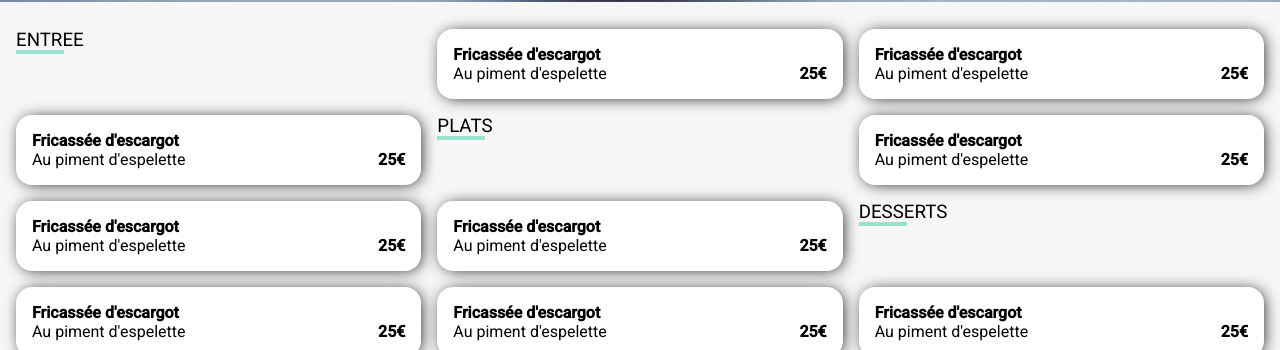
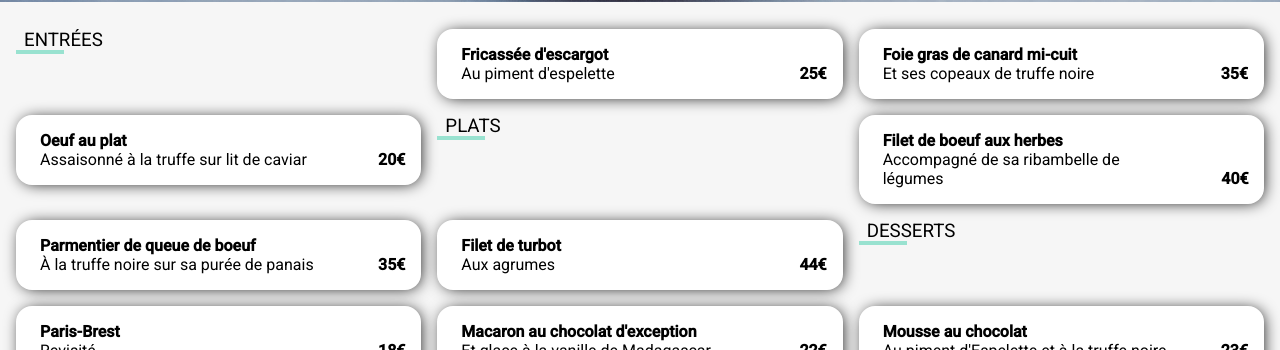
Before and after one commit to mohammediabdelkarim/oh-my-food, a website: page pages/resto-1.html in a window 1280 px wide. Shown: the part 602-952 px from the top of the page. Drawn offline with Linux system fonts and the light colour scheme; a web font is replaced by a local one.

Commit message:
fix/animations

```diff
--- /dev/null
+++ b/assets/favicon_io/about.txt
@@ -0,0 +1,6 @@
+This favicon was generated using the following font:
+
+- Font Title: Leckerli One
+- Font Author: Copyright (c) 2011 Gesine Todt (www.gesine-todt.de), with Reserved Font Names "Leckerli"
+- Font Source: http://fonts.gstatic.com/s/leckerlione/v16/V8mCoQH8VCsNttEnxnGQ-1itLZxcBtItFw.ttf
+- Font License: SIL Open Font License, 1.1 (http://scripts.sil.org/OFL))
--- a/pages/resto-1.html
+++ b/pages/resto-1.html
@@ -4,6 +4,16 @@
     <meta charset="UTF-8">
     <meta http-equiv="X-UA-Compatible" content="IE=edge">
     <meta name="viewport" content="width=device-width, initial-scale=1.0">
+
+
+    <link rel="apple-touch-icon" sizes="180x180" href="./../assets/favicon_io/apple-touch-icon.png">
+    <link rel="icon" type="image/png" sizes="32x32" href="./../assets/favicon_io/favicon-32x32.png">
+    <link rel="icon" type="image/png" sizes="16x16" href="./../assets/favicon_io/favicon-16x16.png">
+    <link rel="manifest" href="/site.webmanifest">
+
+
+
+
     <title>La palette du goût</title>
     <script src="https://kit.fontawesome.com/ae2ccea6c3.js" crossorigin="anonymous"></script>
     <link rel="stylesheet" href="../style2.css">
@@ -24,8 +34,9 @@
     </div>
     <main class="resto-main">
         <section class="menus">
-            <h3>ENTREE</h3>
+            <h3>ENTRÉES</h3>
             <div class="menus__category">
+
                  <div class="menu-item">
                     <div class="menu-item__description">
                         <h4>Fricassée d'escargot</h4>
@@ -43,10 +54,10 @@
             <div class="menus__category">
                  <div class="menu-item">
                     <div class="menu-item__description">
-                        <h4>Fricassée d'escargot</h4>
-                        <p>Au piment d'espelette</p>
+                        <h4>Foie gras de canard mi-cuit</h4>
+                        <p>Et ses copeaux de truffe noire</p>
                     </div>
-                    <span class="menu-item__price">25€</span>
+                    <span class="menu-item__price">35€</span>
                     <div class="menu-item__check">
                        <i class="fas fa-check"></i>
                     </div>
@@ -58,10 +69,10 @@
             <div class="menus__category">
                  <div class="menu-item">
                     <div class="menu-item__description">
-                        <h4>Fricassée d'escargot</h4>
-                        <p>Au piment d'espelette</p>
+                        <h4>Oeuf au plat</h4>
+                        <p>Assaisonné à la truffe sur lit de caviar</p>
                     </div>
-                    <span class="menu-item__price">25€</span>
+                    <span class="menu-item__price">20€</span>
                     <div class="menu-item__check">
                        <i class="fas fa-check"></i>
                     </div>
@@ -71,12 +82,13 @@
 
             <h3>PLATS</h3>
             <div class="menus__category">
+
                  <div class="menu-item">
                     <div class="menu-item__description">
-                        <h4>Fricassée d'escargot</h4>
-                        <p>Au piment d'espelette</p>
+                        <h4>Filet de boeuf aux herbes</h4>
+                        <p>Accompagné de sa ribambelle de légumes</p>
                     </div>
-                    <span class="menu-item__price">25€</span>
+                    <span class="menu-item__price">40€</span>
                     <div class="menu-item__check">
                        <i class="fas fa-check"></i>
                     </div>
@@ -88,10 +100,10 @@
             <div class="menus__category">
                  <div class="menu-item">
                     <div class="menu-item__description">
-                        <h4>Fricassée d'escargot</h4>
-                        <p>Au piment d'espelette</p>
+                        <h4>Parmentier de queue de boeuf</h4>
+                        <p>À la truffe noire sur sa purée de panais</p>
                     </div>
-                    <span class="menu-item__price">25€</span>
+                    <span class="menu-item__price">35€</span>
                     <div class="menu-item__check">
                        <i class="fas fa-check"></i>
                     </div>
@@ -103,10 +115,10 @@
             <div class="menus__category">
                  <div class="menu-item">
                     <div class="menu-item__description">
-                        <h4>Fricassée d'escargot</h4>
-                        <p>Au piment d'espelette</p>
+                        <h4>Filet de turbot</h4>
+                        <p>Aux agrumes</p>
                     </div>
-                    <span class="menu-item__price">25€</span>
+                    <span class="menu-item__price">44€</span>
                     <div class="menu-item__check">
                        <i class="fas fa-check"></i>
                     </div>
@@ -116,12 +128,13 @@
 
             <h3>DESSERTS</h3>
             <div class="menus__category">
+
                  <div class="menu-item">
                     <div class="menu-item__description">
-                        <h4>Fricassée d'escargot</h4>
-                        <p>Au piment d'espelette</p>
+                        <h4>Paris-Brest</h4>
+                        <p>Revisité</p>
                     </div>
-                    <span class="menu-item__price">25€</span>
+                    <span class="menu-item__price">18€</span>
                     <div class="menu-item__check">
                        <i class="fas fa-check"></i>
                     </div>
@@ -133,10 +146,10 @@
             <div class="menus__category">
                  <div class="menu-item">
                     <div class="menu-item__description">
-                        <h4>Fricassée d'escargot</h4>
-                        <p>Au piment d'espelette</p>
+                        <h4>Macaron au chocolat d'exception</h4>
+                        <p>Et glace à la vanille de Madagascar</p>
                     </div>
-                    <span class="menu-item__price">25€</span>
+                    <span class="menu-item__price">22€</span>
                     <div class="menu-item__check">
                        <i class="fas fa-check"></i>
                     </div>
@@ -148,10 +161,10 @@
             <div class="menus__category">
                  <div class="menu-item">
                     <div class="menu-item__description">
-                        <h4>Fricassée d'escargot</h4>
-                        <p>Au piment d'espelette</p>
+                        <h4>Mousse au chocolat</h4>
+                        <p>Au piment d'Espelette et à la truffe noire</p>
                     </div>
-                    <span class="menu-item__price">25€</span>
+                    <span class="menu-item__price">23€</span>
                     <div class="menu-item__check">
                        <i class="fas fa-check"></i>
                     </div>
--- a/sass/base.scss
+++ b/sass/base.scss
@@ -22,7 +22,7 @@ body {
 }
 
 h2,h1,h3,h4,h5,h6,p {
-    padding: 0rem 0;
+    padding: 0rem 0.5rem;
     margin: 0;
 }
 
--- a/sass/layout/explorer.scss
+++ b/sass/layout/explorer.scss
@@ -1,21 +1,46 @@
 
 
 @use "../utils/mixins.scss";
+@use "../utils/colors.scss";
 
 .explorer{
     text-align: center;
 
- & .h2{
+
+    & h2{
     margin-top: 2rem;
     font-size: 2rem;
-}
-& .p {
+    }
+    & p {
     font-size: 1rem;
-}
-& button{
+    }
+    & button{
     @include mixins.base-button;
 
     }
 
 
 }
+.loader {
+    position: fixed;
+    display: grid;
+    place-items: center;
+    height: 100vh;
+    inset: 0;
+    background-color: colors.$purple;
+    opacity: 0.9;
+    z-index: 1;
+    animation: disappear 2s ;
+    animation-fill-mode: forwards;
+    animation-delay: 3s;
+    transform-origin: top;
+
+}
+@keyframes disappear{
+    0%{
+        transform: scale(1);
+    }
+    100%{
+        transform: scale(0);
+    }
+}
--- a/sass/pages/restaurant.scss
+++ b/sass/pages/restaurant.scss
@@ -90,7 +90,7 @@
 
         display: grid;
         gap: 1rem;
-        grid-template-columns: repeat(3,1fr) ;
+        grid-template-columns: repeat(3, 1fr) ;
         @media (max-width: variables.$breakpoint){
              grid-template-columns: 1fr;
         }
@@ -99,13 +99,21 @@
 
 
 
+            .menu-item {
 
-            .menu-item {
+                @for $i from 1 through 3 {
+                    &:nth-child(#{$i}) {
+                        animation-delay: 100ms * $i;
+                    }
+
+                }
                 display: flex;
                 overflow: hidden;
                 @include mixins.base-shadow;
-                 border-radius: 1rem;
-                 background-color: white;
+                border-radius: 1rem;
+                background-color: white;
+                animation: appear 1s;
+                animation-fill-mode: both;
 
 
 
--- a/sass/utils/animations.scss
+++ b/sass/utils/animations.scss
@@ -0,0 +1,10 @@
+@keyframes appear{
+    0% {
+        transform: translateY(70%);
+        opacity: 0;
+    }
+    100% {
+        transform: translateY(0);
+        opacity: 1;
+    }
+}
```
Also changed, not shown: index.html (+11 -0 lines), assets/favicon_io/android-chrome-192x192.png (added), assets/favicon_io/android-chrome-512x512.png (added), assets/favicon_io/apple-touch-icon.png (added), assets/favicon_io/favicon-16x16.png (added), assets/favicon_io/favicon-32x32.png (added), assets/favicon_io/favicon.ico (added), assets/favicon_io/site.webmanifest (added), style2.css, 1 other file.
